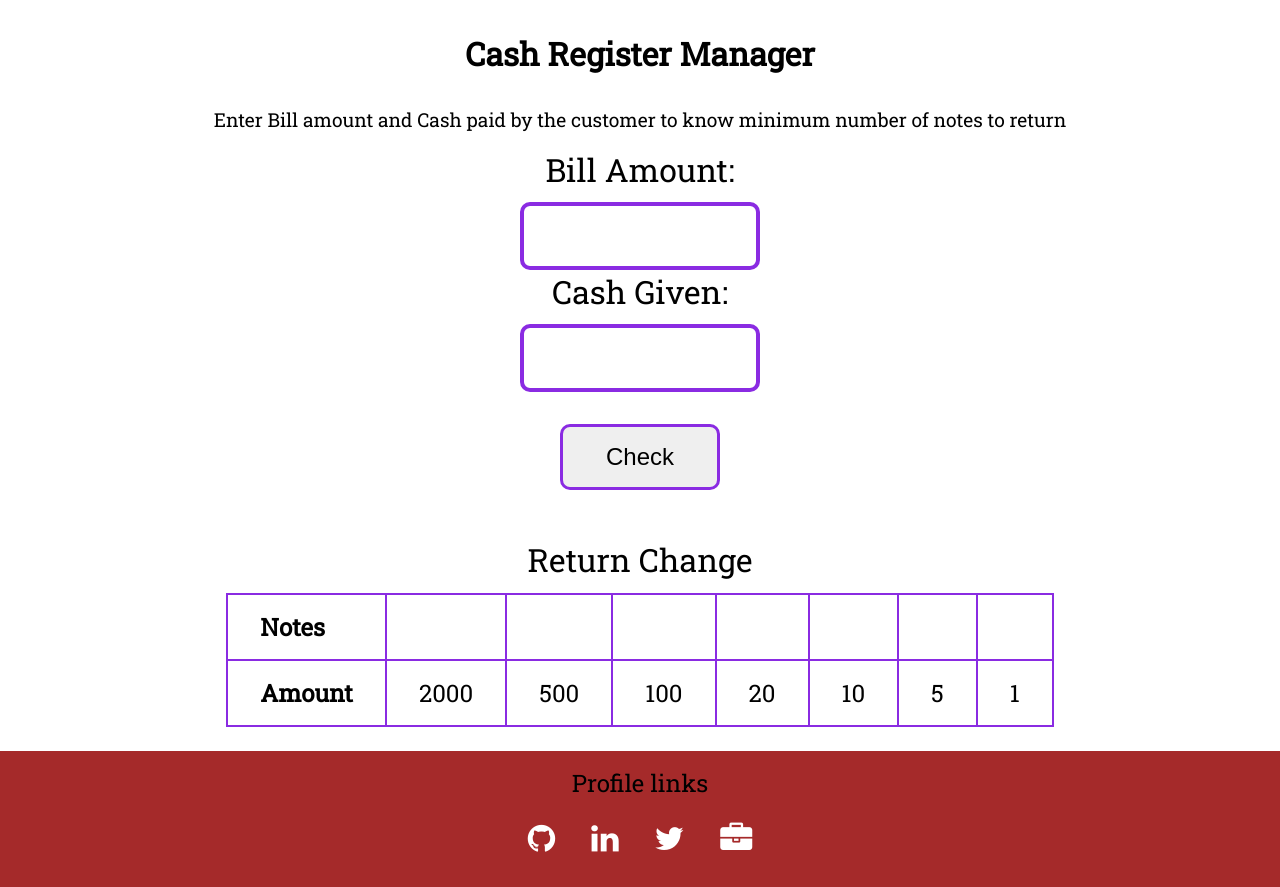
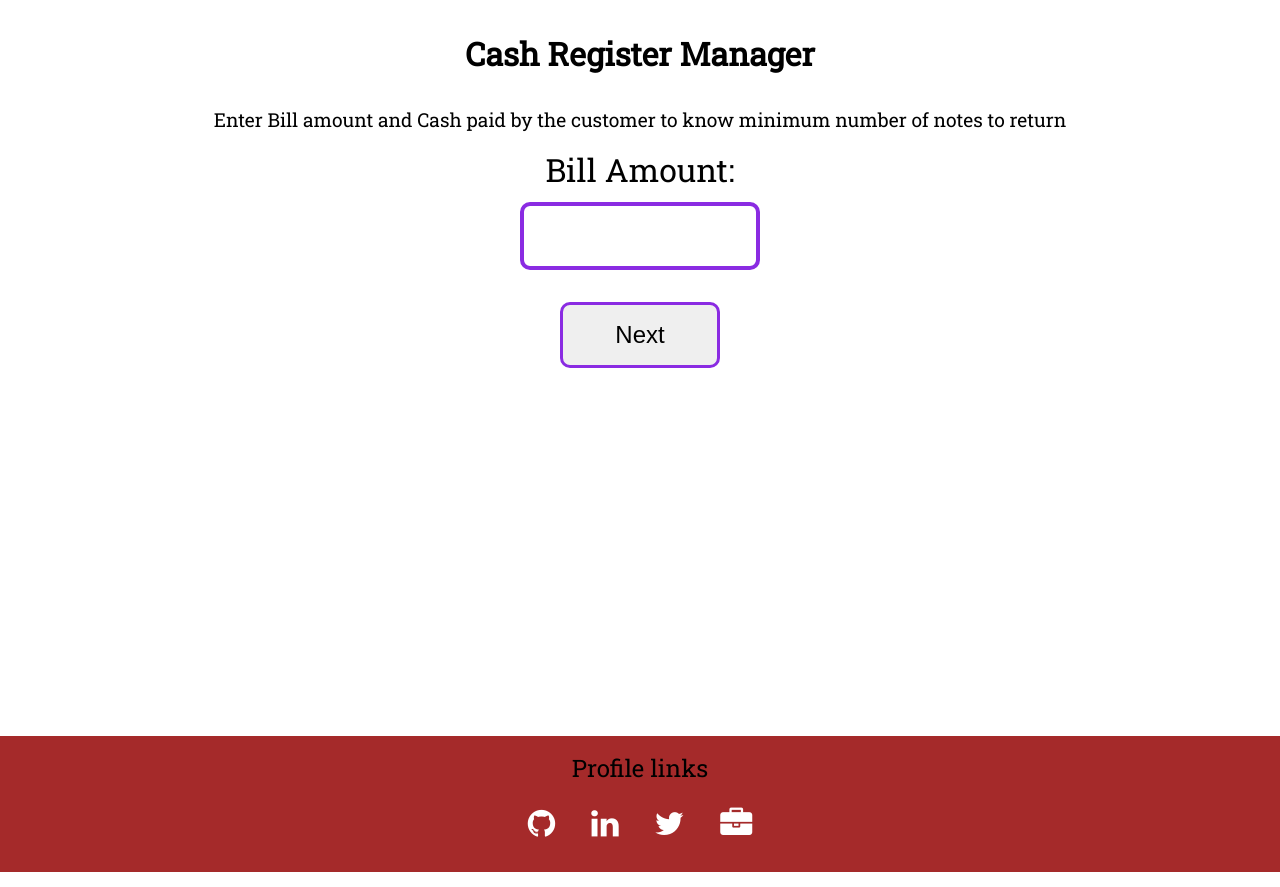
Before and after one commit to deekshithmd/Cash_Register, a plain HTML site: page index.html in a window 1280 px wide. Drawn offline with Linux system fonts and the light colour scheme.

Commit message:
refactor: update

```diff
--- a/app.js
+++ b/app.js
@@ -3,13 +3,24 @@ var cash_given=document.querySelector(".cash-given")
 var button=document.querySelector("#check")
 var notes=document.querySelectorAll(".no-of-notes")
 var message=document.querySelector("#message")
-
+var next=document.querySelector(".next")
+var section=document.querySelector(".nextb")
+var table=document.querySelector("fill-table")
+var tbl=document.querySelector(".tbl")
 
 const note=[2000, 500, 100, 20, 10, 5, 1]
+
+next.addEventListener("click",()=>{
+    section.style.display="block"
+    //button.style.display="block"
+    next.style.display="none"
+    tbl.style.display="none"
+})
 
 button.addEventListener("click", function billCheck(){
     //console.log(bill);
     //console.log(cash);
+    tbl.style.display="block"
     hideMessage()
     if(bill_amount.value > 0){
         if(cash_given.value >= bill_amount.value){
--- a/index.html
+++ b/index.html
@@ -9,16 +9,20 @@
     <title>Cash Register</title>
 </head>
 <body>
+    <div class="container">
         <h2 class="heading">Cash Register Manager</h2>
         <p class="description">Enter Bill amount and Cash paid by the customer to know minimum number of notes to return</p>
         <h3>Bill Amount:</h3>
         <input class="bill-amount" type="number">
+        <button class="next">Next</button>
+        <div class="nextb">
             <h3>Cash Given:</h3>
             <input class="cash-given" type="number">
             <div>
                 <button id="check">Check</button>
             </div>
             <div id="message"></div>
+            <div class="tbl">
                 <table class="fill-table">
                     <caption><h3>Return Change</h3></caption>
                     <tr>
@@ -42,7 +46,10 @@
                         <td>1</td>
                     </tr>
                 </table>
-    <footer>
+            </div>
+        </div>
+    </div>
+    <footer class="footer">
         <div class="footer-header">Profile links</div>
         <div class="links">
             <span><a class="link fa fa-github fa-2x" href="https://github.com/deekshithmd"></a></span>
--- a/style.css
+++ b/style.css
@@ -14,7 +14,6 @@ body{
     width: 100%;
     font-family: var(--basic-font);
 }
-
 .heading{
     font-size: 2rem;
     font-weight: 700;
@@ -28,6 +27,23 @@ body{
     margin: 1rem;
 }
 
+.next{
+    display: block;
+    width: 10rem;
+    padding: 1rem ;
+    font-size: 1.5rem;
+    border-radius: 10px;
+    border: 3px solid blueviolet;
+    margin: auto;
+    margin-top: 2rem;
+    margin-bottom: 3rem;
+}
+.container{
+    height:85vh;
+}
+.nextb{
+    display: none;
+}
 #check{
     display: block;
     width: 10rem;
@@ -50,6 +66,9 @@ body{
     text-align: center;
 }
 
+.tbl{
+    display: none;
+}
 h3{
     font-size: 2rem;
     font-weight: 500;
```
Lines whose indentation alone changed are shown as unchanged.
